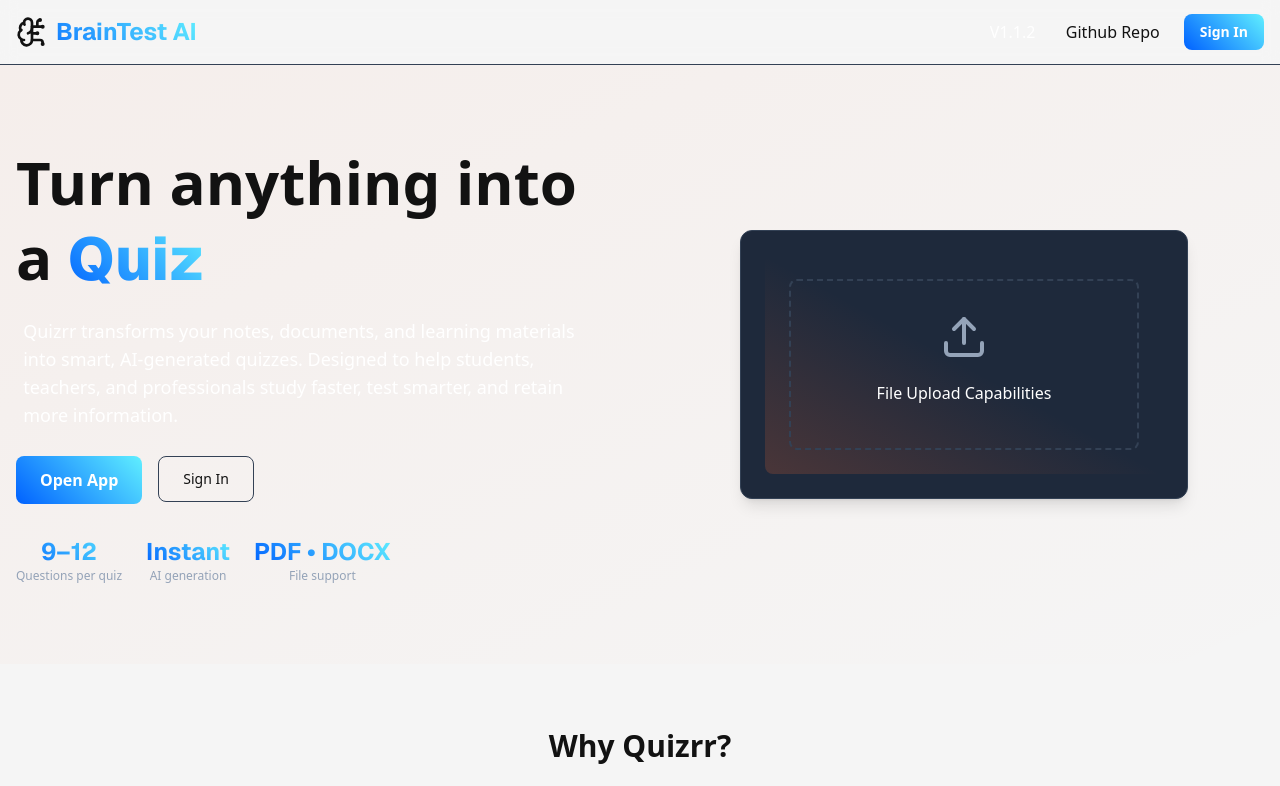
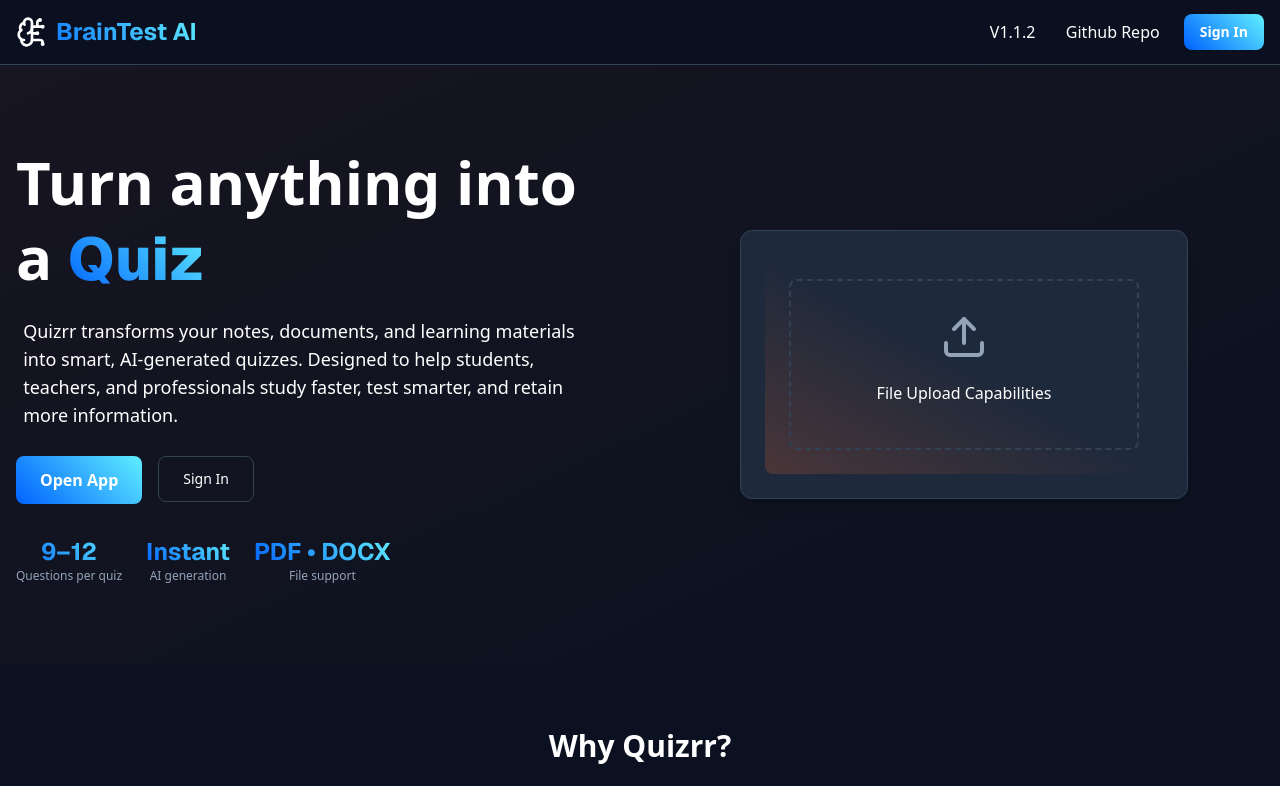
Before and after one commit to UMBEC404/QuizApp, a Next.js app: page / in a window 1280 px wide. Shown: the top 786 px of the page. Built offline with nearby package versions, Linux system fonts and the light colour scheme; no server answers.

Commit message:
Update globals.css

```diff
--- a/src/app/globals.css
+++ b/src/app/globals.css
@@ -1,8 +1,8 @@
 @import "tailwindcss";
 
 :root {
-  --background: #f5f5f5;
-  --foreground: #121212;
+  --background: #0b1120;
+  --foreground: #ffffff;
 
   /* Primary (SOLID – used for text, borders, etc.) */
   --primary: #f8682f;
```
